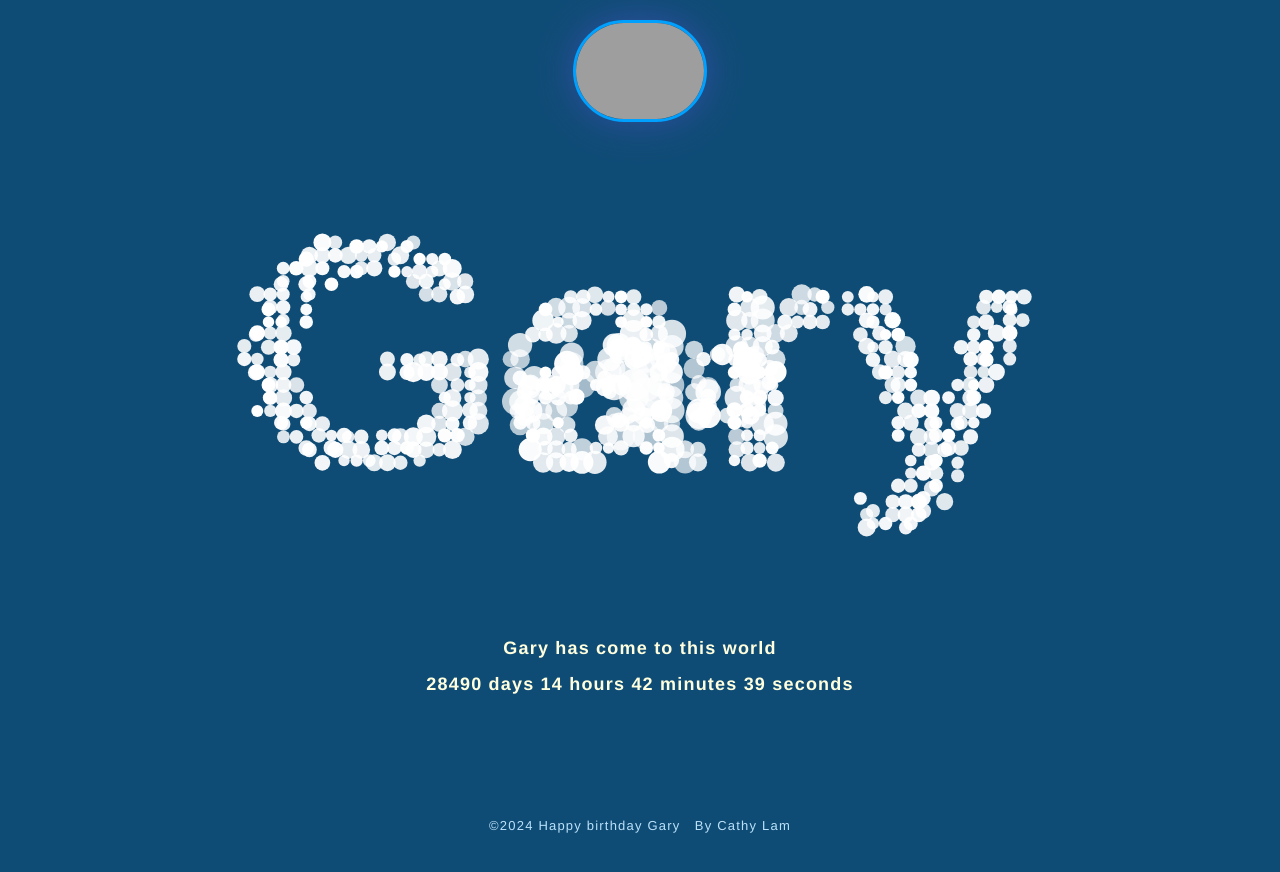
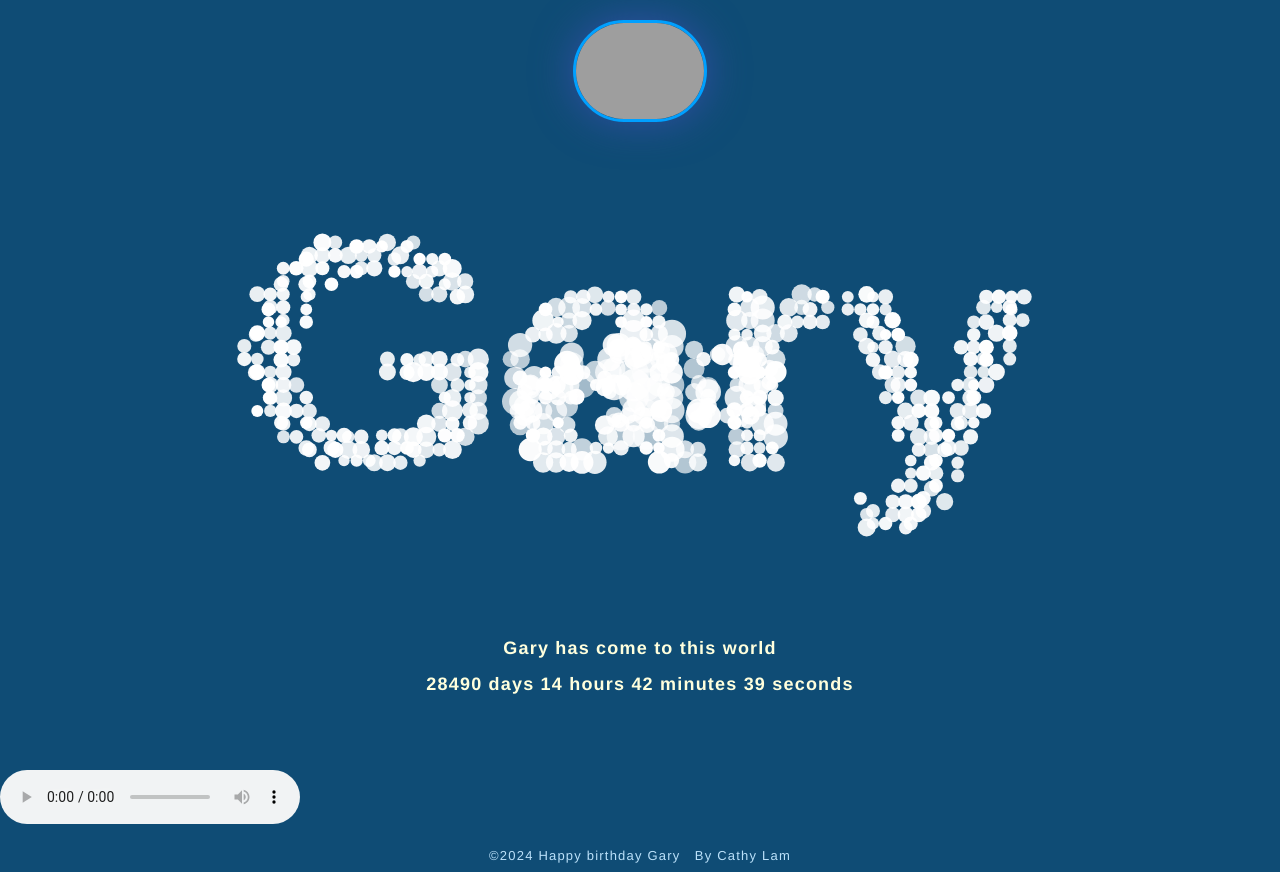
Before and after one commit to CathyLam16/Gary, a plain HTML site: page index.html in a window 1280 px wide. Before the commit the page ends 842 px from the top, so only its background shows below. Drawn offline with Linux system fonts and the light colour scheme; grey boxes are pictures that could not be loaded; animation ran at ten frames a second.

Commit message:
Update index.html

```diff
--- a/index.html
+++ b/index.html
@@ -26,7 +26,7 @@
 <!-- canvas动画 -->
 <script type="text/javascript" src="index.js"></script>
 <!-- 背景音乐 -->
-<embed src="/happybirthday.mp3" autostart="true" loop="true" hidden="true"></embed>
+<audio src=”static/sound/happybirthday.mp3″ autoplay=”autoplay” preload=”auto” controls=”controls”></audio>
 <!-- copyright -->
 <footer style="color: #BBE1FA; text-align:center;">
     <font size="2" color=#BBE1FA>©2024 Happy birthday Gary &nbsp By Cathy Lam</font>
```
